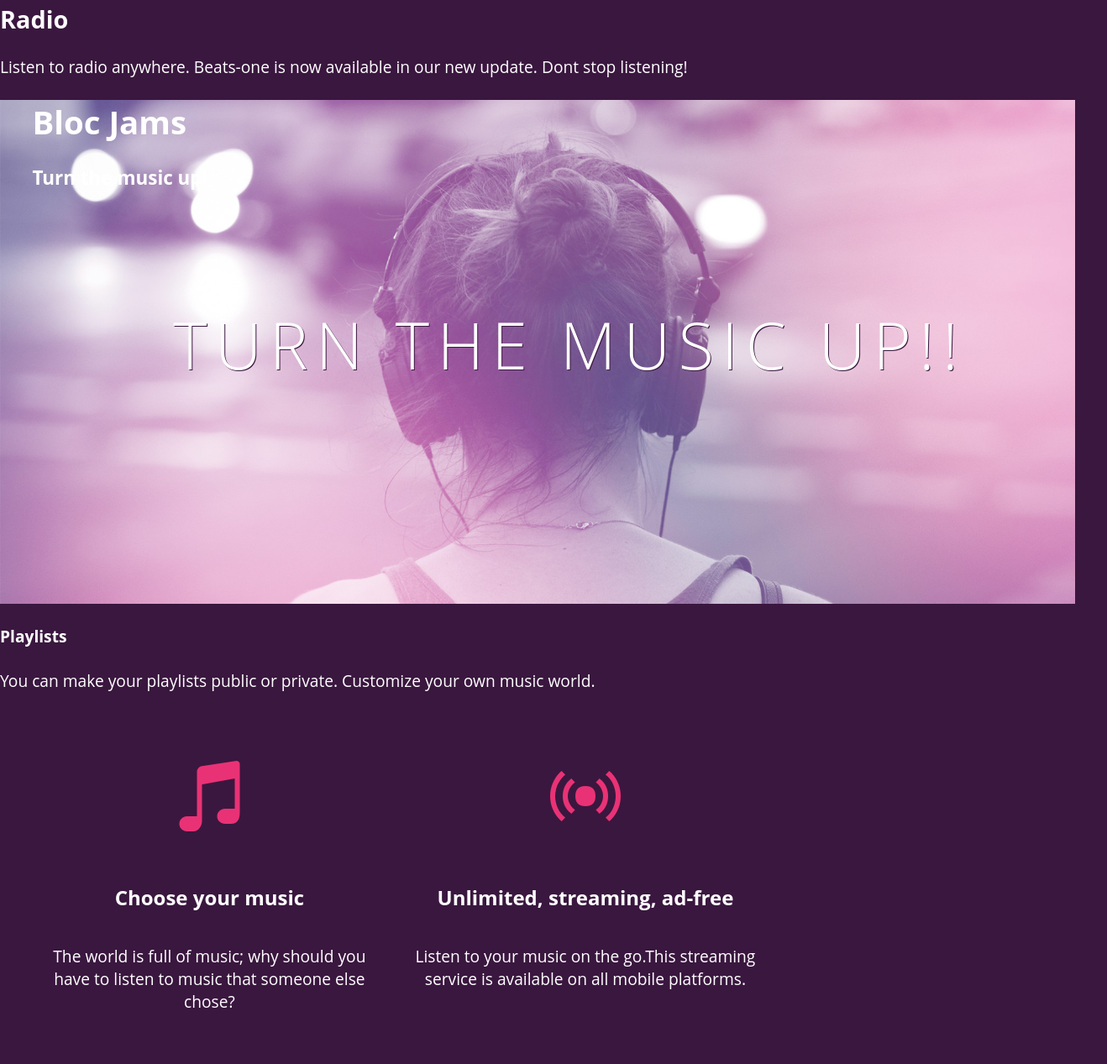
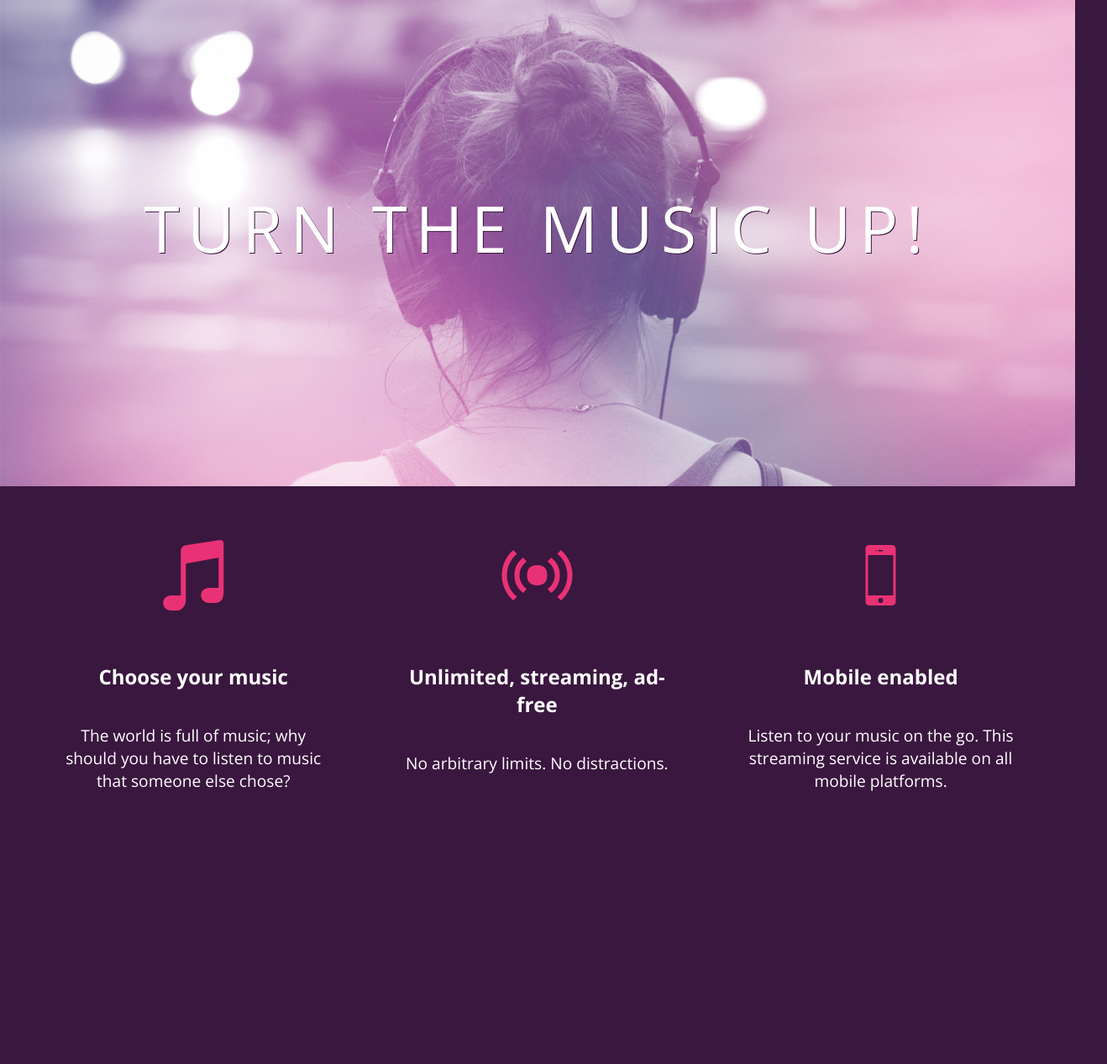
Before and after one commit to Waterrooster/bloc-jams, a plain HTML site: page index.html in a window 1280 px wide. Shown: the part 121-1388 px from the top of the page at 84% size, 1318 px wide, since content can reach past the window. After the commit the page ends 1121 px from the top, so only its background shows below. Drawn offline with nearby package versions, Linux system fonts and the light colour scheme.

Commit message:
Changes to index.html, landing.css, main.css as they should be

```diff
--- a/index.html
+++ b/index.html
@@ -1,57 +1,38 @@
 <!DOCTYPE html>
 <html>
 <head>
-        <title>Bloc Jams</title>
-        <meta content = 'width = device-width','initial-scale =1'>
-        <link rel = 'stylesheet' type = 'text/css' href = 'styles/normalize.css'>
-        <link rel = 'stylesheet' type = "text/css" href = "styles/main.css"
-        <link rel = 'stylesheet' type = "text/css" href= "http://fonts.googleapis.com/css?family=Open+Sans:400,800,600,700,300">
-        <link rel = 'stylesheet' type= "text/css" href = "http://code.ionicframework.com/ionicons/2.0.1/css/ionicons.min.css">
+	<title>Bloc-Jams</title>
+     <meta name="viewport" content="width=device-width, initial-scale=1">
+	 <link rel="stylesheet" type="text/css" href="http://fonts.googleapis.com/css?family=Open+Sans:400,800,600,700,300">
+     <link rel="stylesheet" type="text/css" href="http://code.ionicframework.com/ionicons/2.0.1/css/ionicons.min.css">
+     <link rel="stylesheet" type="text/css" href="styles/normalize.css">
+     <link rel="stylesheet" type="text/css" href="styles/main.css">
+	 <link rel="stylesheet" type="text/css" href="styles/landing.css">
+
 </head>
-    <body>
 <body class = 'landing'>
-            <nav><!-- nav bar -->
-                <nav class = 'navbar'>
-                    <img src = 'assets/images/logo.png' alt = 'bloc jams logo' class = 'logo'>
+	<nav class = 'navbar'><!-- Navigation bar -->
+		<img src="assets/images/logo.png" alt= 'bloc jams logo' class = 'logo'>
 	</nav>
-            </nav>
-        </body>
-        <div><!--navigation bar -->
-            <h2>Radio</h2>
-            <p>Listen to radio anywhere. Beats-one is now available in our new update. Dont stop listening!</p>
-        </div>
-        <section><!-- hero content-->
-            <section class="hero-content">
-                <h1>Bloc Jams</h1>
-                <h3>Turn the music up!</h3>
-                <h1 class = 'hero-title'> Turn the music up!!</h1>
+	<section class = 'hero-content'><!-- hero content -->
+		<h1 class = 'hero-title'> Turn the music up! </h1>
 	</section>
-        </section>
-
-        <div>
-            <h4>Playlists</h4>
-            <p>You can make your playlists public or private. Customize your own music world.</p>
-        </div>
-        <section>
-            <section class = 'selling-points container'>
-                <div class="point column third"><!-- selling points -->
-                    <span class ='ion-music-note'></span>
-                    <h5 class = 'point-title'>Choose your music</h5>
+	<section class="selling-points container"> <!-- selling points -->
+	     <div class="point column third">
+	         <span class="ion-music-note"></span>
+	         <h5 class="point-title">Choose your music</h5>
 	         <p class="point-description">The world is full of music; why should you have to listen to music that someone else chose?</p>
 	     </div>
 	     <div class="point column third">
-                    <span class = 'ion-radio-waves'></span>
+	         <span class="ion-radio-waves"></span>
 	         <h5 class="point-title">Unlimited, streaming, ad-free</h5>
-                    <p class="point-description"> Listen to your music on the go.This streaming service is available on all mobile platforms.</p>
+	         <p class="point-description">No arbitrary limits. No distractions.</p>
 	     </div>
-                <div class = 'point column third'>
-                    <span class = 'ion-iphone'></span>
-                    <h5 class = 'point-title'>Mobile enabled</h5>
-                    <p class = 'point-description'>Listen to your music on the go. This streaming service is available on all mobile platforms.</p>
+	     <div class="point column third">
+	         <span class="ion-iphone"></span>
+	         <h5 class="point-title">Mobile enabled</h5>
+	         <p class="point-description">Listen to your music on the go. This streaming service is available on all mobile platforms.</p>
 	     </div>
  </section>
-        </section>
 </body>
-
-
 </html>
--- a/styles/landing.css
+++ b/styles/landing.css
@@ -1,14 +1,17 @@
+body.landing {
+     background-color: rgb(58,23,63);
+ }
+
  .hero-content {
      position: relative;
      min-height: 600px;
-    background-image: url(../assets/images/bloc_jams_bg.jpg);
+     background-image: url(../assets/images/background.jpg);
      background-repeat: no-repeat;
      background-position: center center;
      background-size: cover;
  }
 
  .hero-content .hero-title {
-    position: absolute;
      top: 40%;
      -webkit-transform: translateY(-50%);
      -moz-transform: translateY(-50%);
@@ -32,7 +35,7 @@
      text-align: center;
  }
 
-.point  .point-title {
+ .point .point-title {
      font-size: 1.25rem;
  }
 
--- a/styles/main.css
+++ b/styles/main.css
@@ -1,145 +1,106 @@
-html
-{
-    height: 100%;
+html {
+     height: 100%; /* makes sure our HTML takes up 100% of the browser window */
  }
 
-body
-{
-    font-family: 'Open Sans';
-    color: white;
-    min-height: 100%;
-}
-body.landing
-{
-    background-color: rgb(58,23,63);
+ body {
+     font-family: 'Open Sans'; /* sets our font to the "Open Sans" typeface */
+     color: white; /* sets the text color to white */
+     min-height: 100%; /* says the height of the body must be, at minimum, 100% of the window */
  }
 
-.navbar
-{
+ body.landing {
+     background-color: rgb(58,23,63); /* sets the background color to an RGB value (see below) */
+ }
+ .navbar {
      padding: 0.5rem;
      background-color: rgb(101,18,95);
  }
-.navbar .logo
-{
-    position: relative;
+
+ .navbar .logo {
+     position: relative; /* positioning will be explained in a resource */
      left: 2rem;
  }
-
-.hero-content
-{
-    position: relative;
-    min-height: 600px;
+ .hero-content {
+     position: relative; /* positioning will be explained in a resource */
+     min-height: 600px; /* hero content element must be _at least_ 600 pixels */
      background-image: url(../assets/images/background.jpg);
      background-repeat: no-repeat;
      background-position: center center;
      background-size: cover;
  }
-
-.hero-content .hero-title
-{
-    position: absolute;
-    top: 40%;
+ .hero-content .hero-title {
+     position: absolute;             /* positioning will be explained in a resource */
+     top: 40%;                       /* positioning will be explained in a resource */
      -webkit-transform: translateY(-50%);
      -moz-transform: translateY(-50%);
+     -ms-transform: translateY(-50%);
      transform: translateY(-50%);
-    width: 100%;
-    text-align: center;
-    font-size: 4rem;
-    font-weight: 300;
-    text-transform: uppercase;
-    letter-spacing: 0.5rem;
-    text-shadow: 1px 1px 0px rgb(58,23,63);
+     width: 100%;                    /* makes sure the title inhabits the full width of its container */
+     text-align: center;             /* aligns text in the horizontal center of the element */
+     font-size: 4rem;                /* specifies the size of the font in root em units */
+     font-weight: 300;               /* makes the font thinner or lighter weight */
+     text-transform: uppercase;      /* transforms the text to be all uppercase lettering */
+     letter-spacing: 0.5rem;         /* puts 0.5 root ems worth of space between each letter */
+     text-shadow: 1px 1px 0px rgb(58,23,63); /* creates a shadow underneath the text for readability over the image */
+ }
+  .selling-points {
+     position: relative;
+     -webkit-box-sizing: border-box;
+     -moz-box-sizing: border-box;
+     box-sizing: border-box; /* we'll explain this in a resource */
  }
 
-.hero-content h1
-{
-    padding-left: 2rem;
-}
-.hero-content h3
-{
-    padding-left: 2rem;
-}
-
-.selling-points
-{
+ .point {
      position: relative;
-    display: table;
-    widows: 100%;
-}
-.point
-{
-    display: table-cell;
-    position: relative;
-    width: 33.3%;
      padding: 2rem;
      text-align: center;
  }
 
-.point .point-title
-{
+ .point .point-title {
      font-size: 1.25rem;
  }
-.ion-music-note, .ion-radio-waves, .ion-iphone
-{
+
+ .ion-music-note,
+ .ion-radio-waves,
+ .ion-iphone {
      color: rgb(233,50,117);
      font-size: 5rem;
  }
-* *:before *:after
+
+ *, *:before, *:after
  {
-   box-sizing: border-box;
  	-moz-box-sizing: border-box;
  	-webkit-box-sizing: border-box;
+ 	box-sizing: border-box;
  }
 
  @media (min-width: 40rem)
  {
-    html{font-size: 112%;}
-    .column
-    {
+ 	html{
+ 		font-size: 112%;
+ 	}
+ 	.column {
          float: left;
          padding-left: 1rem;
          padding-right: 1rem;
      }
-    .column.full
-    {
-        width: 100%;
-    }
-    .column.two-thirds
-    {
-        width: 66.7%
-    }
-    .column.half
-    {
-        width: 50%
-    }
-    .column.third
-    {
-        width: 33.3%;
-    }
-    .column.fourth
-    {
-        width: 25%
-    }
-    .column.flow-opposite
-    {
-        float: right;
-    }
+
+ 	 .column.full { width: 100%; }
+     .column.two-thirds { width: 66.7%; }
+     .column.half { width: 50%; }
+     .column.third { width: 33.3%; }
+     .column.fourth { width: 25%; }
+     .column.flow-opposite { float: right; }
  }
  @media (min-width: 64rem)
  {
-    html{font-size: 120%;}
+ 	html
+ 	{
+ 		font-size: 120%;
+ 	}
  }
  .container
  {
  	margin: 0 auto;
  	max-width: 64rem;
  }
-.clearfix:before, .clearfix:after
-{
-    content: "";
-    display: table;
-}
-.clearfix:after
-{
-clear: both;
-}
```
Lines whose indentation alone changed are shown as unchanged.
